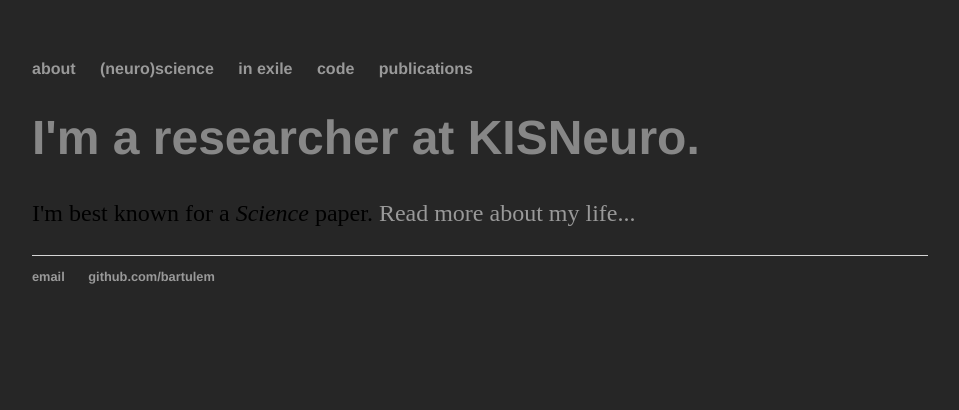
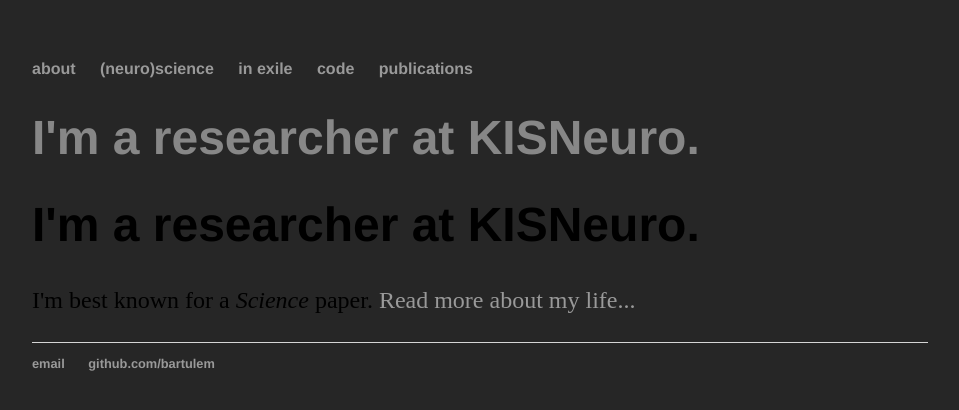
Before and after one commit to bartulem/bartulem.github.io, a Jekyll site: the page built from index.html, in a window 1280 px wide. Shown: the top 410 px of the page, without its empty margins (160-1119 px from the left). Built offline with Jekyll 4.4.1, drawn with Linux system fonts in a browser that asks for light colours.

Commit message:
Update index.html

```diff
--- a/index.html
+++ b/index.html
@@ -3,9 +3,7 @@
 title: bartulem
 ---
 <div class="blurb">
-	<style>
-    		h1 { color: RGB(135, 135, 135); }
-  	</style>
+	<h1 style="color: RGB(135, 135, 135);">I'm a researcher at KISNeuro.</h1>
 	<h1>I'm a researcher at KISNeuro.</h1>
 	<p>I'm best known for a <em>Science</em> paper. <a href="/about">Read more about my life...</a></p>
 </div><!-- /.blurb -->
```
